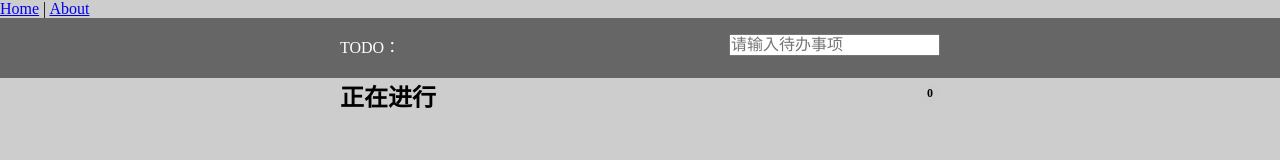
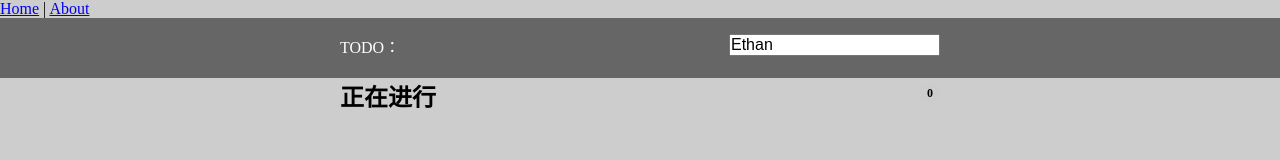
Before and after one commit to jia58960/vue-jest, a Vue app: page /#/ in a window 1280 px wide. Shown: the top 160 px of the page. Built offline with nearby package versions, Linux system fonts and the light colour scheme.

Commit message:
'test:添加vuex测试'

```diff
--- a/src/containers/TodoList/components/Header.vue
+++ b/src/containers/TodoList/components/Header.vue
@@ -4,7 +4,8 @@
       TODO：
       <input type="text"
       class="todo-input"
-      v-model="inputVal"
+      :value="inputVal"
+      @input=" e => changeInputVal(e.target.value)"
       @keyup.enter="addTodoItem"
       placeholder="请输入待办事项">
     </div>
@@ -12,12 +13,13 @@
 </template>
 
 <script>
+import { mapState, mapMutations } from 'vuex'
 export default {
   name: 'Header',
-  data () {
-    return {
-      inputVal: ''
-    }
+  computed: {
+    ...mapState({
+      inputVal: state => state.inputVal
+    })
   },
   methods: {
     addTodoItem () {
@@ -25,9 +27,12 @@ export default {
       const len = realVal.length
       if (realVal && len >= 4 && len <= 10 && !/\//.test(realVal)) {
         this.$emit('add', this.inputVal)
-        this.inputVal = ''
+        this.changeInputVal('')
       }
-    }
+    },
+    ...mapMutations({
+      changeInputVal: 'changeInputVal'
+    })
   }
 }
 </script>
--- a/src/store/index.js
+++ b/src/store/index.js
@@ -5,8 +5,12 @@ Vue.use(Vuex)
 
 export default new Vuex.Store({
   state: {
+    inputVal: 'Ethan'
   },
   mutations: {
+    changeInputVal (state, payload) {
+      state.inputVal = payload
+    }
   },
   actions: {
   },
```
Also changed, not shown: 1 other file (tests, documents, lock files or other folders).
